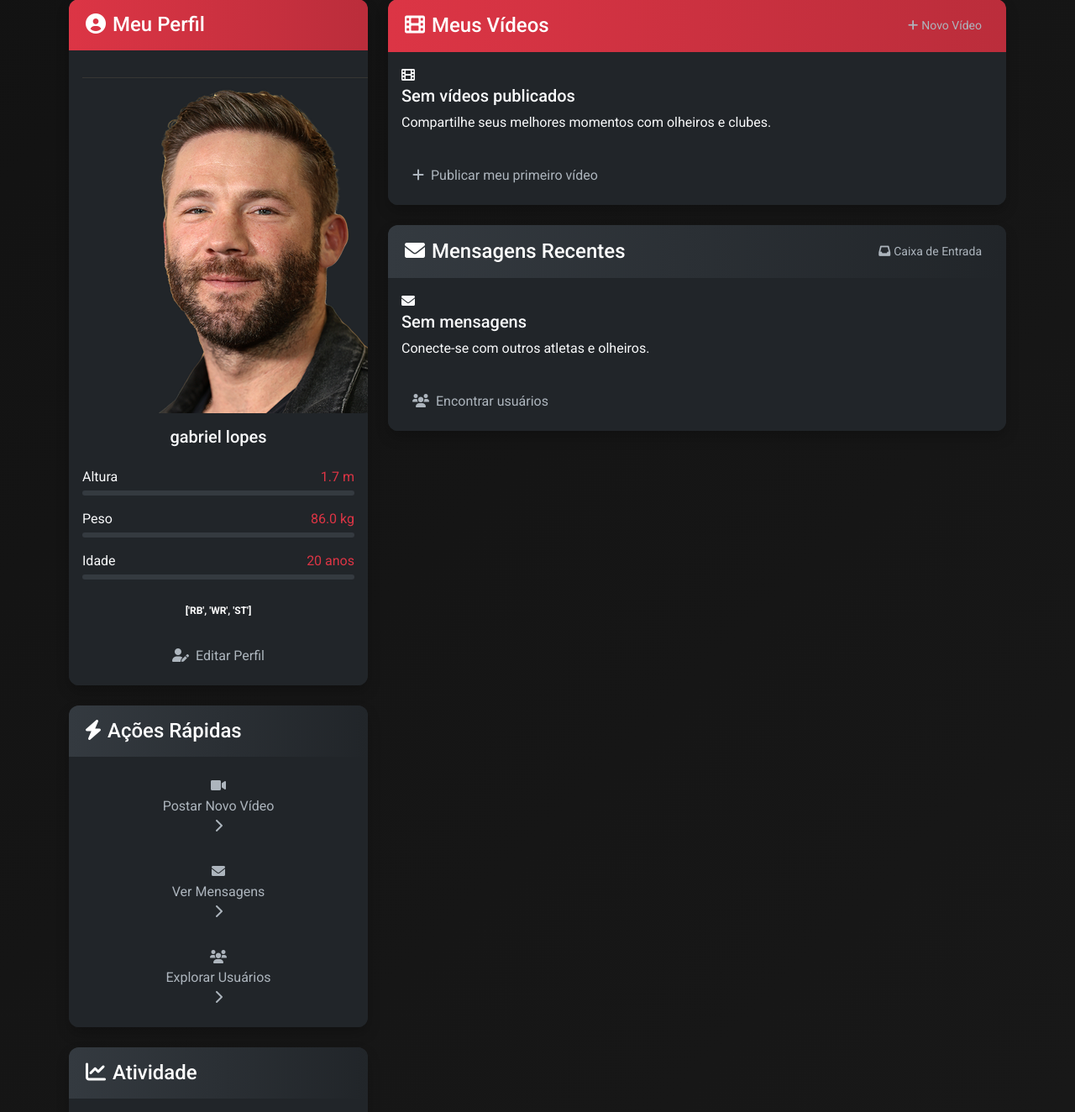
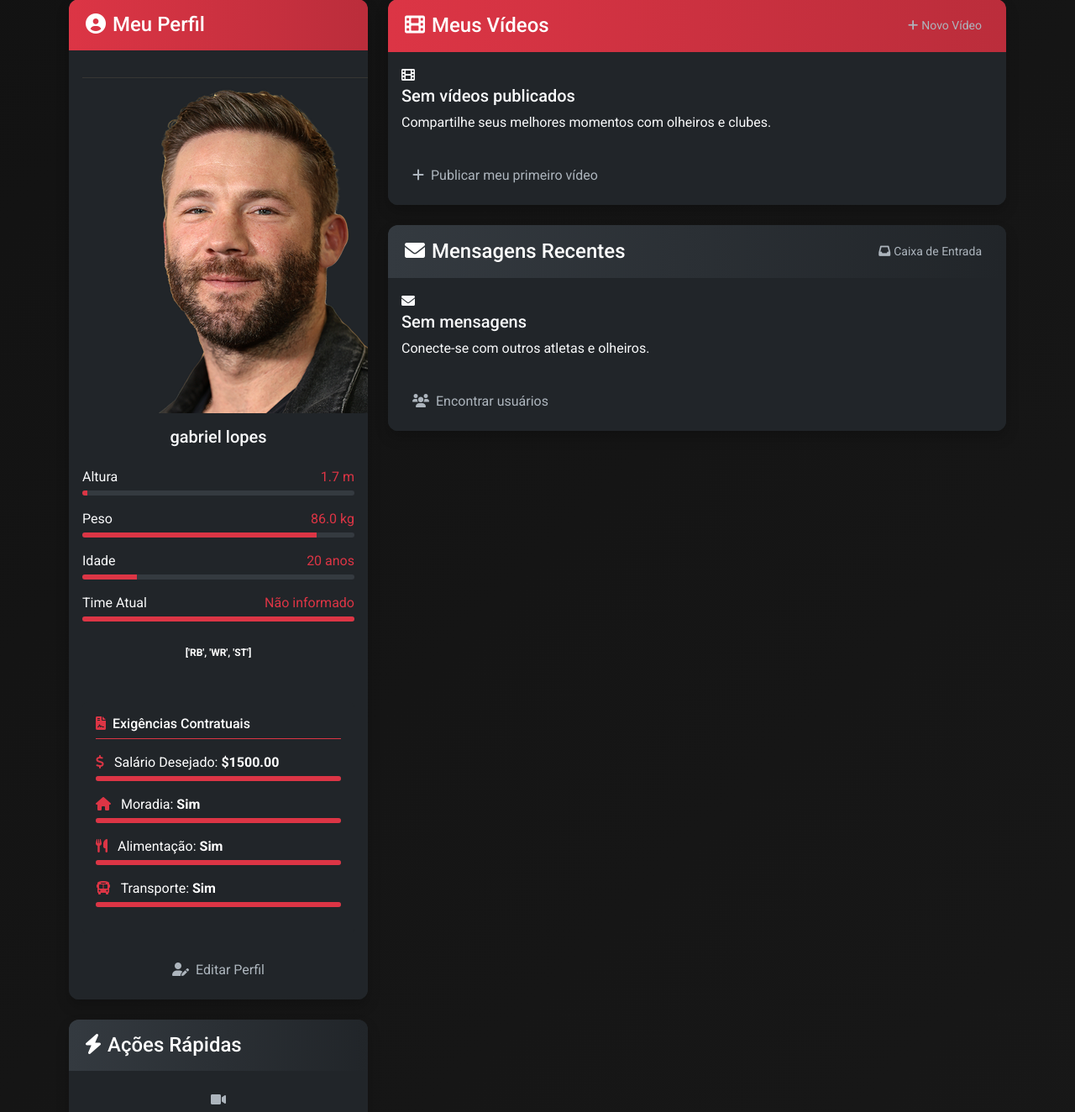
Before and after one commit to gabriellopes11/atletasfa, a Django app: page /dashboard/ in a window 1280 px wide. Shown: the part 244-1568 px from the top of the page at 84% size. Run offline with Django 5.2, Linux system fonts and the light colour scheme; a user stored in the database is signed in; data comes from the database, SQL or seed files in the repository; both versions use the stored data as it was after the commit; data that the repository does not hold is empty.

Commit message:
exigencias e times no perfil

```diff
--- a/core/templates/core/dashboard_athlete.html
+++ b/core/templates/core/dashboard_athlete.html
@@ -88,6 +88,7 @@
             <span class="text-danger">{{ profile.height|default:"0" }} m</span>
         </div>
         <div class="progress" style="height: 6px;">
+            <div class="progress-bar bg-danger" role="progressbar" style="width: {{ profile.height|default:0|floatformat:0 }}%;" aria-valuenow="{{ profile.height|default:0 }}" aria-valuemin="0" aria-valuemax="2.5"></div>
         </div>
     </div>
 
@@ -97,6 +98,7 @@
             <span class="text-danger">{{ profile.weight|default:"0" }} kg</span>
         </div>
         <div class="progress" style="height: 6px;">
+            <div class="progress-bar bg-danger" role="progressbar" style="width: {{ profile.weight|default:0|floatformat:0 }}%;" aria-valuenow="{{ profile.weight|default:0 }}" aria-valuemin="0" aria-valuemax="150"></div>
         </div>
     </div>
 
@@ -106,6 +108,19 @@
             <span class="text-danger">{{ profile.age|default:"0" }} anos</span>
         </div>
         <div class="progress" style="height: 6px;">
+            <div class="progress-bar bg-danger" role="progressbar" style="width: {{ profile.age|default:0|floatformat:0 }}%;" aria-valuenow="{{ profile.age|default:0 }}" aria-valuemin="0" aria-valuemax="100"></div>
+        </div>
+    </div>
+
+    <!-- Time atual do usuário -->
+    <div class="stat-item mt-3">
+        <div class="d-flex justify-content-between mb-1">
+            <span class="text-light">Time Atual</span>
+            <span class="text-danger">{{ profile.current_team|default:"Não informado" }}</span>
+        </div>
+        <div class="progress" style="height: 6px;">
+            <!-- Para time atual, não faz sentido barra de progresso numérica, mas vamos colocar uma barra cheia para efeito visual -->
+            <div class="progress-bar bg-danger" role="progressbar" style="width: 100%;" aria-valuenow="100" aria-valuemin="0" aria-valuemax="100"></div>
         </div>
     </div>
 
@@ -113,6 +128,45 @@
         <span class="badge bg-gradient-red">{{ profile.position|default:"Posição não definida" }}</span>
     </div>
 </div>
+
+<!-- Exigências Contratuais -->
+<div class="contract-requirements mt-5 p-3 bg-dark rounded text-white">
+    <h6 class="mb-3 border-bottom border-danger pb-2">
+        <i class="fas fa-file-contract me-2 text-danger"></i>Exigências Contratuais
+    </h6>
+    <ul class="list-unstyled">
+        <li>
+            <i class="fas fa-dollar-sign me-2 text-danger"></i>
+            Salário Desejado: <strong>${{ profile.desired_salary|default:"N/A" }}</strong>
+            <div class="progress mt-1" style="height: 6px;">
+                <div class="progress-bar bg-danger" role="progressbar" style="width: {{ profile.desired_salary|default:0|floatformat:0 }}%;" aria-valuenow="{{ profile.desired_salary|default:0 }}" aria-valuemin="0" aria-valuemax="10000"></div>
+            </div>
+        </li>
+        <li class="mt-3">
+            <i class="fas fa-home me-2 text-danger"></i>
+            Moradia: <strong>{{ profile.needs_housing|yesno:"Sim,Não" }}</strong>
+            <div class="progress mt-1" style="height: 6px;">
+                <div class="progress-bar bg-danger" role="progressbar" style="width: {% if profile.needs_housing %}100{% else %}0{% endif %}%;"></div>
+            </div>
+        </li>
+        <li class="mt-3">
+            <i class="fas fa-utensils me-2 text-danger"></i>
+            Alimentação: <strong>{{ profile.needs_food|yesno:"Sim,Não" }}</strong>
+            <div class="progress mt-1" style="height: 6px;">
+                <div class="progress-bar bg-danger" role="progressbar" style="width: {% if profile.needs_food %}100{% else %}0{% endif %}%;"></div>
+            </div>
+        </li>
+        <li class="mt-3">
+            <i class="fas fa-bus me-2 text-danger"></i>
+            Transporte: <strong>{{ profile.needs_transport|yesno:"Sim,Não" }}</strong>
+            <div class="progress mt-1" style="height: 6px;">
+                <div class="progress-bar bg-danger" role="progressbar" style="width: {% if profile.needs_transport %}100{% else %}0{% endif %}%;"></div>
+            </div>
+        </li>
+    </ul>
+</div>
+
+
 
                         <!-- Botão de editar perfil com efeito de brilho -->
                         <div class="d-grid gap-2 mt-4">
--- a/core/templates/core/edit_profile.html
+++ b/core/templates/core/edit_profile.html
@@ -208,7 +208,7 @@
                     <tbody>
                       <tr>
                         <td class="align-middle">
-                          <i class="fas fa-home text-primary me-2"></i>Moradia
+                          <i class="fas fa-home text-danger me-2"></i>Moradia
                         </td>
                         <td>
                           <div class="btn-group" role="group">
@@ -225,7 +225,7 @@
 
                       <tr>
                         <td class="align-middle">
-                          <i class="fas fa-utensils text-primary me-2"></i>Alimentação
+                          <i class="fas fa-utensils text-danger me-2"></i>Alimentação
                         </td>
                         <td>
                           <div class="btn-group" role="group">
@@ -242,7 +242,7 @@
 
                       <tr>
                         <td class="align-middle">
-                          <i class="fas fa-bus text-primary me-2"></i>Transporte
+                          <i class="fas fa-bus text-danger me-2"></i>Transporte
                         </td>
                         <td>
                           <div class="btn-group" role="group">
```
Also changed, not shown: db.sqlite3. Lines whose indentation alone changed are shown as unchanged.
